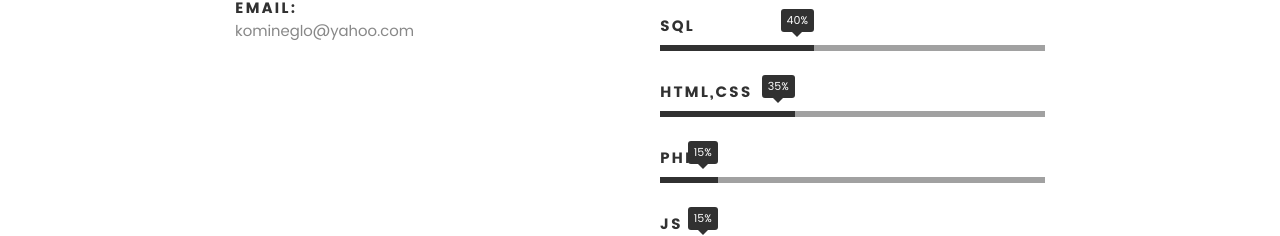
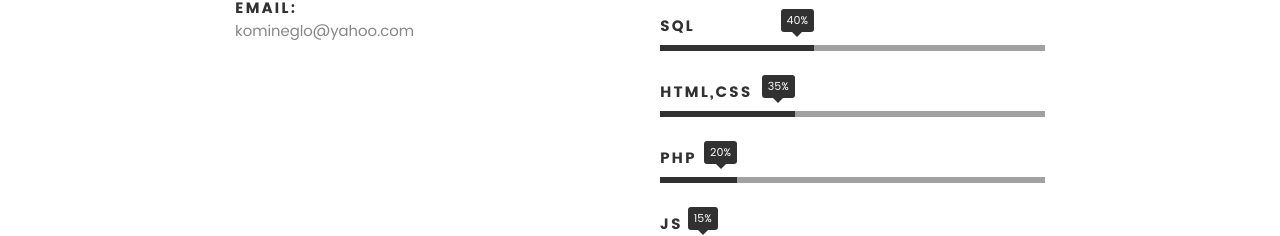
Before and after one commit to komineglo/komineglo.io, a plain HTML site: page index.html in a window 1280 px wide. Shown: the part 1358-1594 px from the top of the page. Drawn offline with Linux system fonts and the light colour scheme; files whose address does not match are found by name.

Commit message:
Update index.html

```diff
--- a/index.html
+++ b/index.html
@@ -174,7 +174,7 @@
 					</li>
 				   </li>
 				   <li>
-				   	<div class="progress percent15"><span>15%</span></div>
+				   	<div class="progress percent20"><span>20%</span></div>
 				   	<strong>PHP</strong>
 				   </li>
 				   <li>
```
